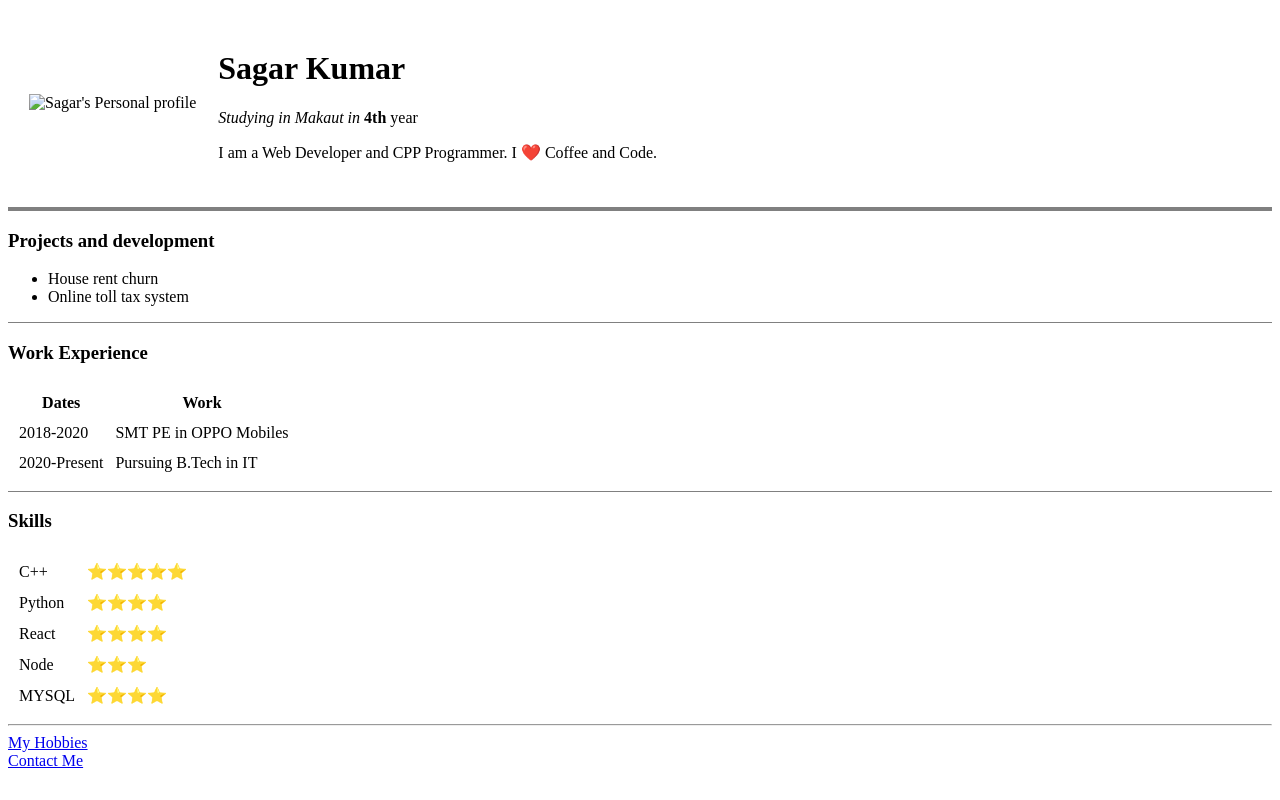
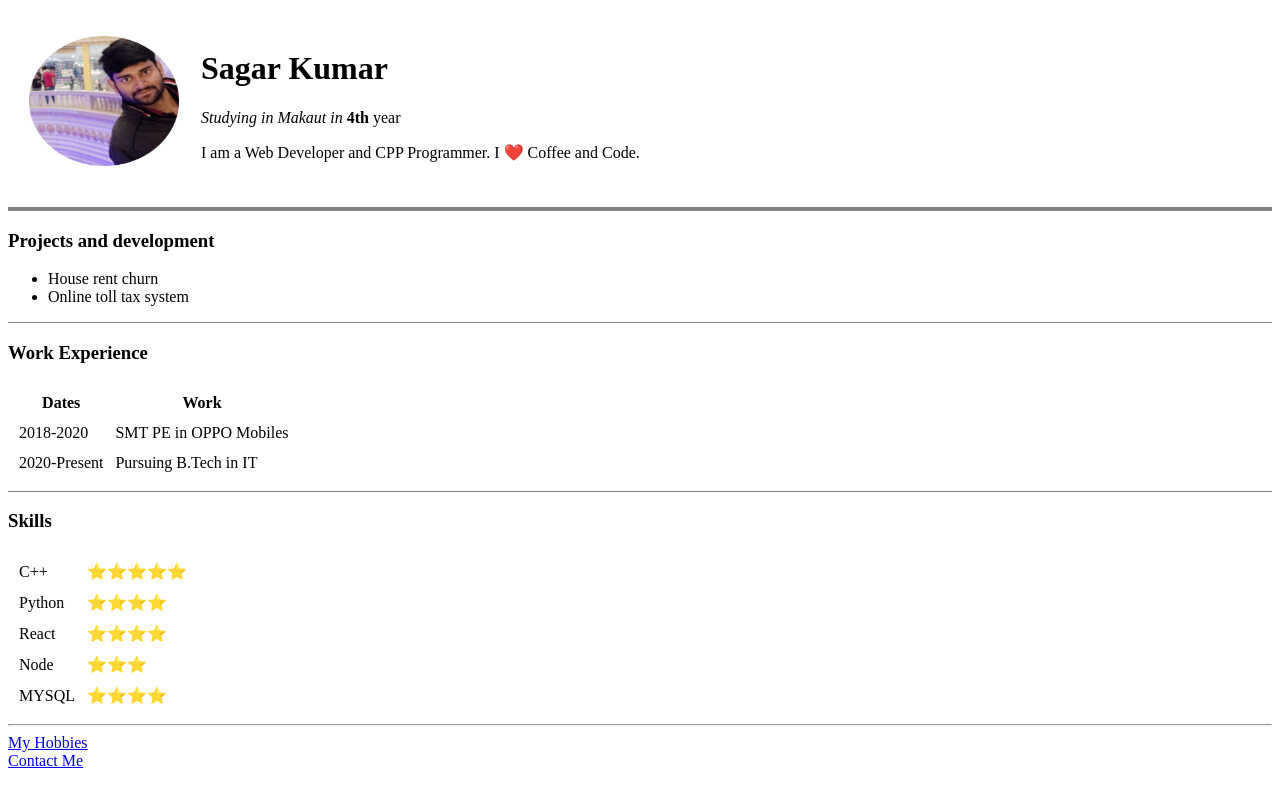
Before and after one commit to sagarshriwastav/CV, a plain HTML site: page index.html in a window 1280 px wide. Drawn offline with Linux system fonts and the light colour scheme.

Commit message:
image_source_modified

```diff
--- a/index.html
+++ b/index.html
@@ -11,7 +11,7 @@
 <body>
     <table cellspacing ="20">
         <tr>
-            <td><img src="images/devp-modified-circle.png" alt="Sagar's Personal profile"
+            <td><img src="devp-modified-circle.png" alt="Sagar's Personal profile"
                     style=" width : 150px ;height: 130px;"></td>
             <td>
                 <h1>Sagar Kumar</h1>
```
